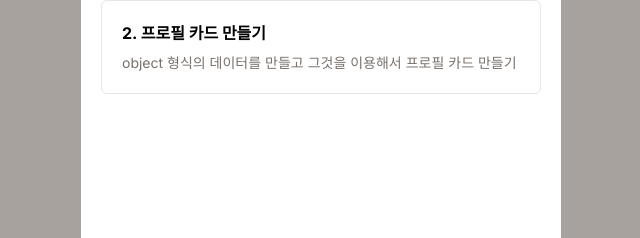
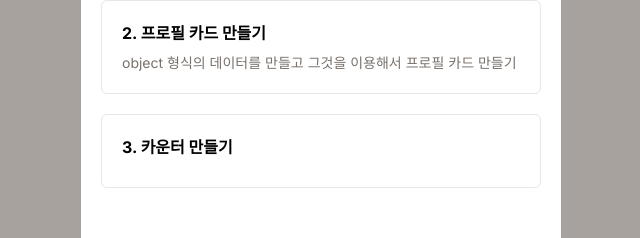
Before and after one commit to cy0112c/0531, a Next.js app: page / in a window 1280 px wide. Shown: the part 198-436 px from the top of the page, without its empty margins (319-959 px from the left). Built offline with nearby package versions, Linux system fonts and the light colour scheme.

Commit message:
메인 페이지에 목록 보여주기 구현

```diff
--- a/src/app/page.tsx
+++ b/src/app/page.tsx
@@ -13,6 +13,11 @@ const assignments = [
     path: "profile-card",
     title: "프로필 카드 만들기",
     description: "object 형식의 데이터를 만들고 그것을 이용해서 프로필 카드 만들기",
+  },
+  {
+    order: 3,
+    path: "counter",
+    title: "카운터 만들기",
   },
 ];
 
```
